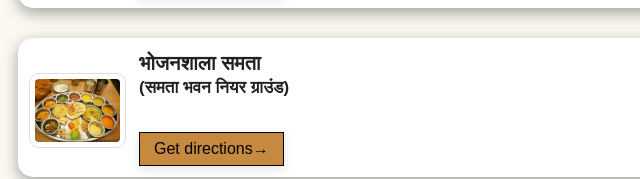
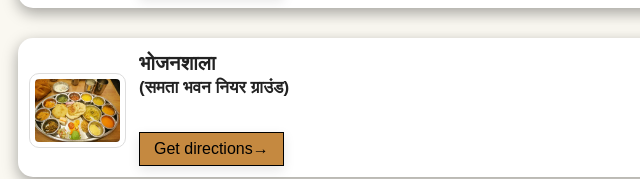
Before and after one commit to shubhamchatrawat/project, a plain HTML site: page index.html in a window 1280 px wide. Shown: the part 870-1049 px from the top of the page, 0-640 px from the left. Drawn offline with Linux system fonts and the light colour scheme.

Commit message:
Update index.html

```diff
--- a/index.html
+++ b/index.html
@@ -62,7 +62,7 @@
                     <div class="text-center width501">
                       <img src="bhojan.jpg">
                     </div>
-                    <h2 class="ppname">भोजनशाला समता<br><span class = "hindi-small">(समता भवन नियर ग्राउंड)</span></h2>
+                    <h2 class="ppname">भोजनशाला<br><span class = "hindi-small">(समता भवन नियर ग्राउंड)</span></h2>
                     <form action="http://maps.google.com/maps" method="get" target="_blank">
                      <input type="hidden" name="daddr" value="RQ24+268 Jain Derasar Oswal, Boisar, Maharashtra 401501" />
                      <input type="submit" class="btnsuccess"  value="Get directions→" />
```
